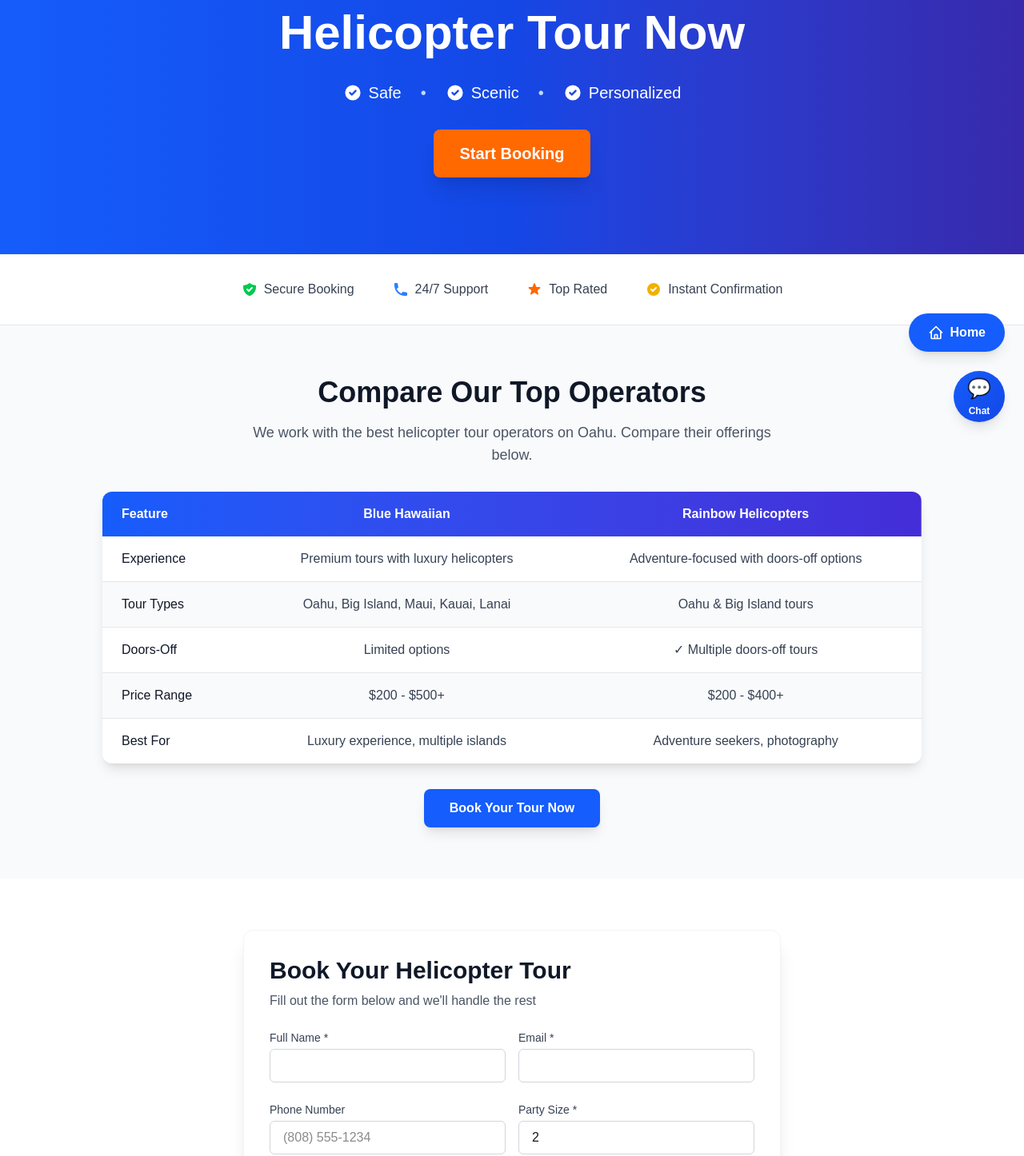
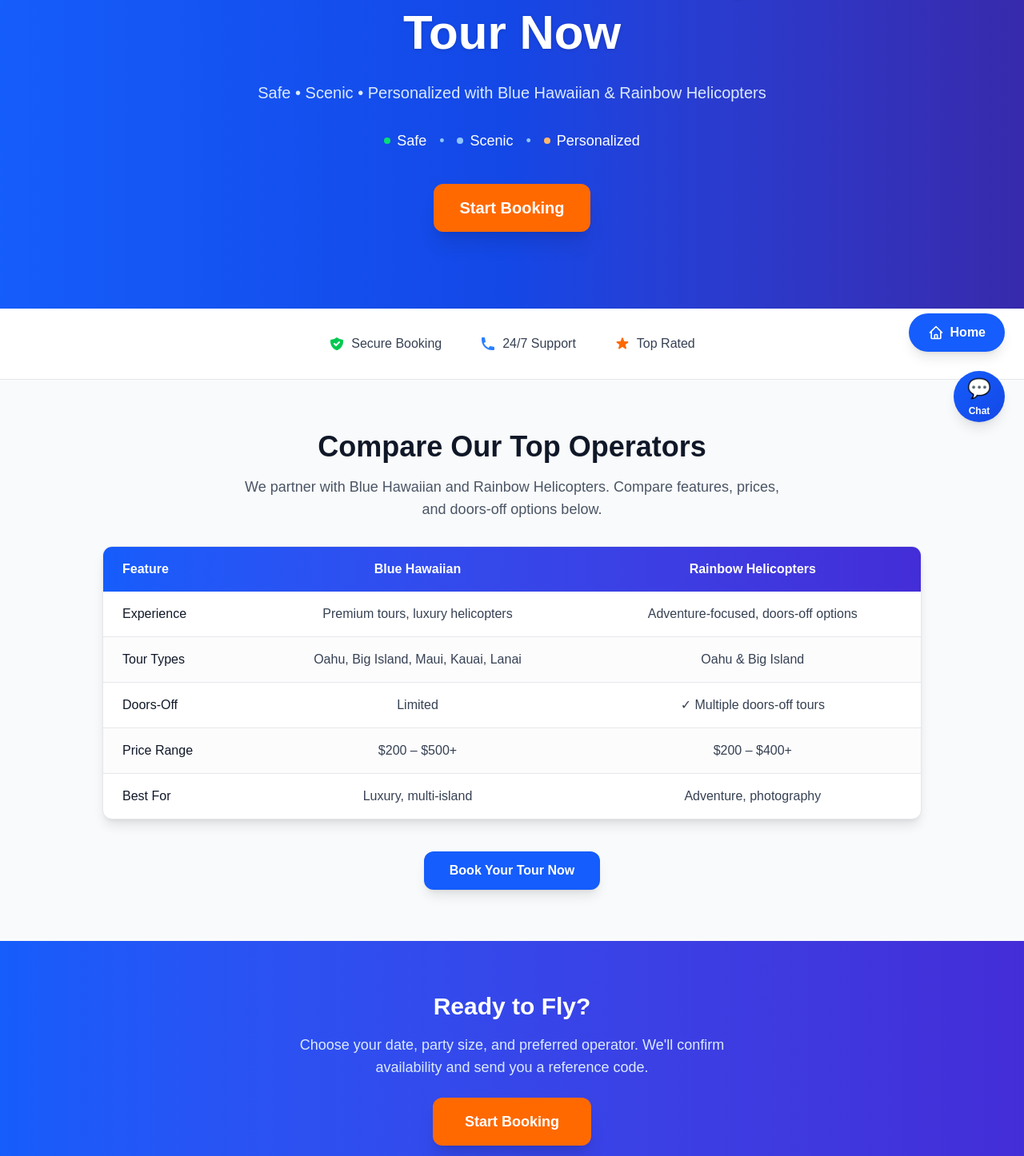
Before and after one commit to elionreigns/helicoptertoursonoahu-next, a Next.js app: page / in a window 1280 px wide. Shown: the part 248-1694 px from the top of the page at 80% size. Built offline with nearby package versions, Linux system fonts and the light colour scheme.

Commit message:
Fix root page: replace default starter with real homepage hero, comparison table, CTA to bookings

```diff
--- a/src/app/page.tsx
+++ b/src/app/page.tsx
@@ -1,80 +1,69 @@
-import BookingForm from '@/components/BookingForm';
+import Link from 'next/link';
 
 export default function Home() {
   return (
     <div className="min-h-screen">
       {/* Hero Section */}
-      <section className="bg-gradient-to-r from-blue-600 via-blue-700 to-indigo-800 text-white py-16 md:py-24">
-        <div className="container mx-auto px-4">
-          <div className="text-center max-w-3xl mx-auto">
-            <h1 className="text-4xl md:text-5xl lg:text-6xl font-bold mb-6 leading-tight">
+      <section className="bg-gradient-to-r from-blue-600 via-blue-700 to-indigo-800 text-white py-16 md:py-24 px-4">
+        <div className="container mx-auto max-w-4xl text-center">
+          <h1 className="text-4xl md:text-5xl lg:text-6xl font-bold mb-6 leading-tight drop-shadow-sm">
             Book Your Oahu Helicopter Tour Now
           </h1>
-            <div className="flex flex-wrap items-center justify-center gap-4 md:gap-6 mb-8 text-lg md:text-xl">
-              <span className="flex items-center">
-                <svg className="w-6 h-6 mr-2" fill="currentColor" viewBox="0 0 20 20">
-                  <path fillRule="evenodd" d="M10 18a8 8 0 100-16 8 8 0 000 16zm3.707-9.293a1 1 0 00-1.414-1.414L9 10.586 7.707 9.293a1 1 0 00-1.414 1.414l2 2a1 1 0 001.414 0l4-4z" clipRule="evenodd" />
-                </svg>
+          <p className="text-lg md:text-xl text-blue-100 mb-8 max-w-2xl mx-auto">
+            Safe • Scenic • Personalized with Blue Hawaiian & Rainbow Helicopters
+          </p>
+          <div className="flex flex-wrap items-center justify-center gap-3 md:gap-4 mb-10 text-base md:text-lg">
+            <span className="inline-flex items-center">
+              <span className="w-2 h-2 rounded-full bg-green-400 mr-2" aria-hidden />
               Safe
             </span>
-              <span className="text-blue-200">•</span>
-              <span className="flex items-center">
-                <svg className="w-6 h-6 mr-2" fill="currentColor" viewBox="0 0 20 20">
-                  <path fillRule="evenodd" d="M10 18a8 8 0 100-16 8 8 0 000 16zm3.707-9.293a1 1 0 00-1.414-1.414L9 10.586 7.707 9.293a1 1 0 00-1.414 1.414l2 2a1 1 0 001.414 0l4-4z" clipRule="evenodd" />
-                </svg>
+            <span className="text-blue-300">•</span>
+            <span className="inline-flex items-center">
+              <span className="w-2 h-2 rounded-full bg-blue-300 mr-2" aria-hidden />
               Scenic
             </span>
-              <span className="text-blue-200">•</span>
-              <span className="flex items-center">
-                <svg className="w-6 h-6 mr-2" fill="currentColor" viewBox="0 0 20 20">
-                  <path fillRule="evenodd" d="M10 18a8 8 0 100-16 8 8 0 000 16zm3.707-9.293a1 1 0 00-1.414-1.414L9 10.586 7.707 9.293a1 1 0 00-1.414 1.414l2 2a1 1 0 001.414 0l4-4z" clipRule="evenodd" />
-                </svg>
+            <span className="text-blue-300">•</span>
+            <span className="inline-flex items-center">
+              <span className="w-2 h-2 rounded-full bg-orange-300 mr-2" aria-hidden />
               Personalized
             </span>
           </div>
-            <a
-              href="#booking-form"
-              className="inline-block bg-orange-500 hover:bg-orange-600 text-white px-8 py-4 rounded-lg text-lg md:text-xl font-semibold transition-all shadow-xl hover:shadow-2xl transform hover:-translate-y-1"
+          <Link
+            href="/bookings"
+            className="inline-block bg-orange-500 hover:bg-orange-600 text-white px-8 py-4 rounded-xl text-lg md:text-xl font-semibold transition-all shadow-xl hover:shadow-2xl hover:-translate-y-0.5 focus:outline-none focus:ring-2 focus:ring-orange-400 focus:ring-offset-2 focus:ring-offset-blue-700"
           >
             Start Booking
-            </a>
-          </div>
+          </Link>
         </div>
       </section>
 
       {/* Trust Badges */}
-      <section className="bg-white py-8 border-b border-gray-200">
+      <section className="bg-white py-8 border-b border-gray-200 shadow-sm">
         <div className="container mx-auto px-4">
-          <div className="flex flex-wrap items-center justify-center gap-8 md:gap-12 text-sm md:text-base">
-            <div className="flex items-center text-gray-700">
-              <svg className="w-5 h-5 text-green-500 mr-2" fill="currentColor" viewBox="0 0 20 20">
+          <div className="flex flex-wrap items-center justify-center gap-6 md:gap-12 text-sm md:text-base text-gray-700">
+            <div className="flex items-center gap-2">
+              <svg className="w-5 h-5 text-green-500 shrink-0" fill="currentColor" viewBox="0 0 20 20" aria-hidden>
                 <path fillRule="evenodd" d="M2.166 4.999A11.954 11.954 0 0010 1.944 11.954 11.954 0 0017.834 5c.11.65.166 1.32.166 2.001 0 5.225-3.34 9.67-8 11.317C5.34 16.67 2 12.225 2 7c0-.682.057-1.35.166-2.001zm11.541 3.708a1 1 0 00-1.414-1.414L9 10.586 7.707 9.293a1 1 0 00-1.414 1.414l2 2a1 1 0 001.414 0l4-4z" clipRule="evenodd" />
               </svg>
-              Secure Booking
+              <span>Secure Booking</span>
             </div>
-            <div className="flex items-center text-gray-700">
-              <svg className="w-5 h-5 text-blue-500 mr-2" fill="currentColor" viewBox="0 0 20 20">
+            <div className="flex items-center gap-2">
+              <svg className="w-5 h-5 text-blue-500 shrink-0" fill="currentColor" viewBox="0 0 20 20" aria-hidden>
                 <path d="M2 3a1 1 0 011-1h2.153a1 1 0 01.986.836l.74 4.435a1 1 0 01-.54 1.06l-1.548.773a11.037 11.037 0 006.105 6.105l.774-1.548a1 1 0 011.059-.54l4.435.74a1 1 0 01.836.986V17a1 1 0 01-1 1h-2C7.82 18 2 12.18 2 5V3z" />
               </svg>
-              24/7 Support
+              <span>24/7 Support</span>
             </div>
-            <div className="flex items-center text-gray-700">
-              <svg className="w-5 h-5 text-orange-500 mr-2" fill="currentColor" viewBox="0 0 20 20">
+            <div className="flex items-center gap-2">
+              <svg className="w-5 h-5 text-orange-500 shrink-0" fill="currentColor" viewBox="0 0 20 20" aria-hidden>
                 <path d="M9.049 2.927c.3-.921 1.603-.921 1.902 0l1.07 3.292a1 1 0 00.95.69h3.462c.969 0 1.371 1.24.588 1.81l-2.8 2.034a1 1 0 00-.364 1.118l1.07 3.292c.3.921-.755 1.688-1.54 1.118l-2.8-2.034a1 1 0 00-1.175 0l-2.8 2.034c-.784.57-1.838-.197-1.539-1.118l1.07-3.292a1 1 0 00-.364-1.118L2.98 8.72c-.783-.57-.38-1.81.588-1.81h3.461a1 1 0 00.951-.69l1.07-3.292z" />
               </svg>
-              Top Rated
-            </div>
-            <div className="flex items-center text-gray-700">
-              <svg className="w-5 h-5 text-yellow-500 mr-2" fill="currentColor" viewBox="0 0 20 20">
-                <path fillRule="evenodd" d="M10 18a8 8 0 100-16 8 8 0 000 16zm3.707-9.293a1 1 0 00-1.414-1.414L9 10.586 7.707 9.293a1 1 0 00-1.414 1.414l2 2a1 1 0 001.414 0l4-4z" clipRule="evenodd" />
-              </svg>
-              Instant Confirmation
+              <span>Top Rated</span>
             </div>
           </div>
         </div>
       </section>
 
-      {/* Operator Comparison Section */}
+      {/* Comparison Table */}
       <section className="bg-gray-50 py-12 md:py-16">
         <div className="container mx-auto px-4">
           <div className="text-center mb-8">
@@ -82,65 +71,76 @@
               Compare Our Top Operators
             </h2>
             <p className="text-lg text-gray-600 max-w-2xl mx-auto">
-              We work with the best helicopter tour operators on Oahu. Compare their offerings below.
+              We partner with Blue Hawaiian and Rainbow Helicopters. Compare features, prices, and doors-off options below.
             </p>
           </div>
 
-          <div className="max-w-5xl mx-auto bg-white rounded-xl shadow-lg overflow-hidden">
-            <div className="overflow-x-auto">
-              <table className="w-full">
-                <thead className="bg-gradient-to-r from-blue-600 to-indigo-700 text-white">
-                  <tr>
-                    <th className="px-6 py-4 text-left font-semibold">Feature</th>
-                    <th className="px-6 py-4 text-center font-semibold">Blue Hawaiian</th>
-                    <th className="px-6 py-4 text-center font-semibold">Rainbow Helicopters</th>
+          <div className="max-w-5xl mx-auto bg-white rounded-xl shadow-lg overflow-hidden border border-gray-200">
+            <div className="overflow-x-auto -mx-4 sm:mx-0">
+              <table className="w-full min-w-[320px]">
+                <thead>
+                  <tr className="bg-gradient-to-r from-blue-600 to-indigo-700 text-white">
+                    <th className="px-4 sm:px-6 py-4 text-left font-semibold text-sm sm:text-base">Feature</th>
+                    <th className="px-4 sm:px-6 py-4 text-center font-semibold text-sm sm:text-base">Blue Hawaiian</th>
+                    <th className="px-4 sm:px-6 py-4 text-center font-semibold text-sm sm:text-base">Rainbow Helicopters</th>
                   </tr>
                 </thead>
                 <tbody className="divide-y divide-gray-200">
-                  <tr className="hover:bg-gray-50">
-                    <td className="px-6 py-4 font-medium text-gray-900">Experience</td>
-                    <td className="px-6 py-4 text-center text-gray-700">Premium tours with luxury helicopters</td>
-                    <td className="px-6 py-4 text-center text-gray-700">Adventure-focused with doors-off options</td>
+                  <tr className="hover:bg-gray-50 transition-colors">
+                    <td className="px-4 sm:px-6 py-4 font-medium text-gray-900 text-sm sm:text-base">Experience</td>
+                    <td className="px-4 sm:px-6 py-4 text-center text-gray-700 text-sm sm:text-base">Premium tours, luxury helicopters</td>
+                    <td className="px-4 sm:px-6 py-4 text-center text-gray-700 text-sm sm:text-base">Adventure-focused, doors-off options</td>
                   </tr>
-                  <tr className="hover:bg-gray-50 bg-gray-50">
-                    <td className="px-6 py-4 font-medium text-gray-900">Tour Types</td>
-                    <td className="px-6 py-4 text-center text-gray-700">Oahu, Big Island, Maui, Kauai, Lanai</td>
-                    <td className="px-6 py-4 text-center text-gray-700">Oahu & Big Island tours</td>
+                  <tr className="hover:bg-gray-50 transition-colors bg-gray-50/50">
+                    <td className="px-4 sm:px-6 py-4 font-medium text-gray-900 text-sm sm:text-base">Tour Types</td>
+                    <td className="px-4 sm:px-6 py-4 text-center text-gray-700 text-sm sm:text-base">Oahu, Big Island, Maui, Kauai, Lanai</td>
+                    <td className="px-4 sm:px-6 py-4 text-center text-gray-700 text-sm sm:text-base">Oahu & Big Island</td>
                   </tr>
-                  <tr className="hover:bg-gray-50">
-                    <td className="px-6 py-4 font-medium text-gray-900">Doors-Off</td>
-                    <td className="px-6 py-4 text-center text-gray-700">Limited options</td>
-                    <td className="px-6 py-4 text-center text-gray-700">✓ Multiple doors-off tours</td>
+                  <tr className="hover:bg-gray-50 transition-colors">
+                    <td className="px-4 sm:px-6 py-4 font-medium text-gray-900 text-sm sm:text-base">Doors-Off</td>
+                    <td className="px-4 sm:px-6 py-4 text-center text-gray-700 text-sm sm:text-base">Limited</td>
+                    <td className="px-4 sm:px-6 py-4 text-center text-gray-700 text-sm sm:text-base">✓ Multiple doors-off tours</td>
                   </tr>
-                  <tr className="hover:bg-gray-50 bg-gray-50">
-                    <td className="px-6 py-4 font-medium text-gray-900">Price Range</td>
-                    <td className="px-6 py-4 text-center text-gray-700">$200 - $500+</td>
-                    <td className="px-6 py-4 text-center text-gray-700">$200 - $400+</td>
+                  <tr className="hover:bg-gray-50 transition-colors bg-gray-50/50">
+                    <td className="px-4 sm:px-6 py-4 font-medium text-gray-900 text-sm sm:text-base">Price Range</td>
+                    <td className="px-4 sm:px-6 py-4 text-center text-gray-700 text-sm sm:text-base">$200 – $500+</td>
+                    <td className="px-4 sm:px-6 py-4 text-center text-gray-700 text-sm sm:text-base">$200 – $400+</td>
                   </tr>
-                  <tr className="hover:bg-gray-50">
-                    <td className="px-6 py-4 font-medium text-gray-900">Best For</td>
-                    <td className="px-6 py-4 text-center text-gray-700">Luxury experience, multiple islands</td>
-                    <td className="px-6 py-4 text-center text-gray-700">Adventure seekers, photography</td>
+                  <tr className="hover:bg-gray-50 transition-colors">
+                    <td className="px-4 sm:px-6 py-4 font-medium text-gray-900 text-sm sm:text-base">Best For</td>
+                    <td className="px-4 sm:px-6 py-4 text-center text-gray-700 text-sm sm:text-base">Luxury, multi-island</td>
+                    <td className="px-4 sm:px-6 py-4 text-center text-gray-700 text-sm sm:text-base">Adventure, photography</td>
                   </tr>
                 </tbody>
               </table>
             </div>
           </div>
 
-          <div className="text-center mt-8">
-            <a
-              href="#booking-form"
-              className="inline-block bg-blue-600 hover:bg-blue-700 text-white px-8 py-3 rounded-lg font-semibold transition-all shadow-lg hover:shadow-xl"
+          <div className="text-center mt-10">
+            <Link
+              href="/bookings"
+              className="inline-block bg-blue-600 hover:bg-blue-700 text-white px-8 py-3 rounded-xl font-semibold shadow-lg hover:shadow-xl transition-all focus:outline-none focus:ring-2 focus:ring-blue-500 focus:ring-offset-2"
             >
               Book Your Tour Now
-            </a>
+            </Link>
           </div>
         </div>
       </section>
 
-      {/* Booking Form Section */}
-      <section id="booking-form" className="container mx-auto px-4 py-12 md:py-16">
-        <BookingForm />
+      {/* Bottom CTA */}
+      <section className="bg-gradient-to-r from-blue-600 to-indigo-700 text-white py-12 md:py-16">
+        <div className="container mx-auto px-4 text-center">
+          <h2 className="text-2xl md:text-3xl font-bold mb-4">Ready to Fly?</h2>
+          <p className="text-blue-100 text-lg mb-6 max-w-xl mx-auto">
+            Choose your date, party size, and preferred operator. We&apos;ll confirm availability and send you a reference code.
+          </p>
+          <Link
+            href="/bookings"
+            className="inline-block bg-orange-500 hover:bg-orange-600 text-white px-10 py-4 rounded-xl text-lg font-semibold shadow-xl hover:shadow-2xl transition-all hover:-translate-y-0.5"
+          >
+            Start Booking
+          </Link>
+        </div>
       </section>
     </div>
   );
```
Also changed, not shown: src/app/layout.tsx (+14 -2 lines). Lines whose indentation alone changed are shown as unchanged.
